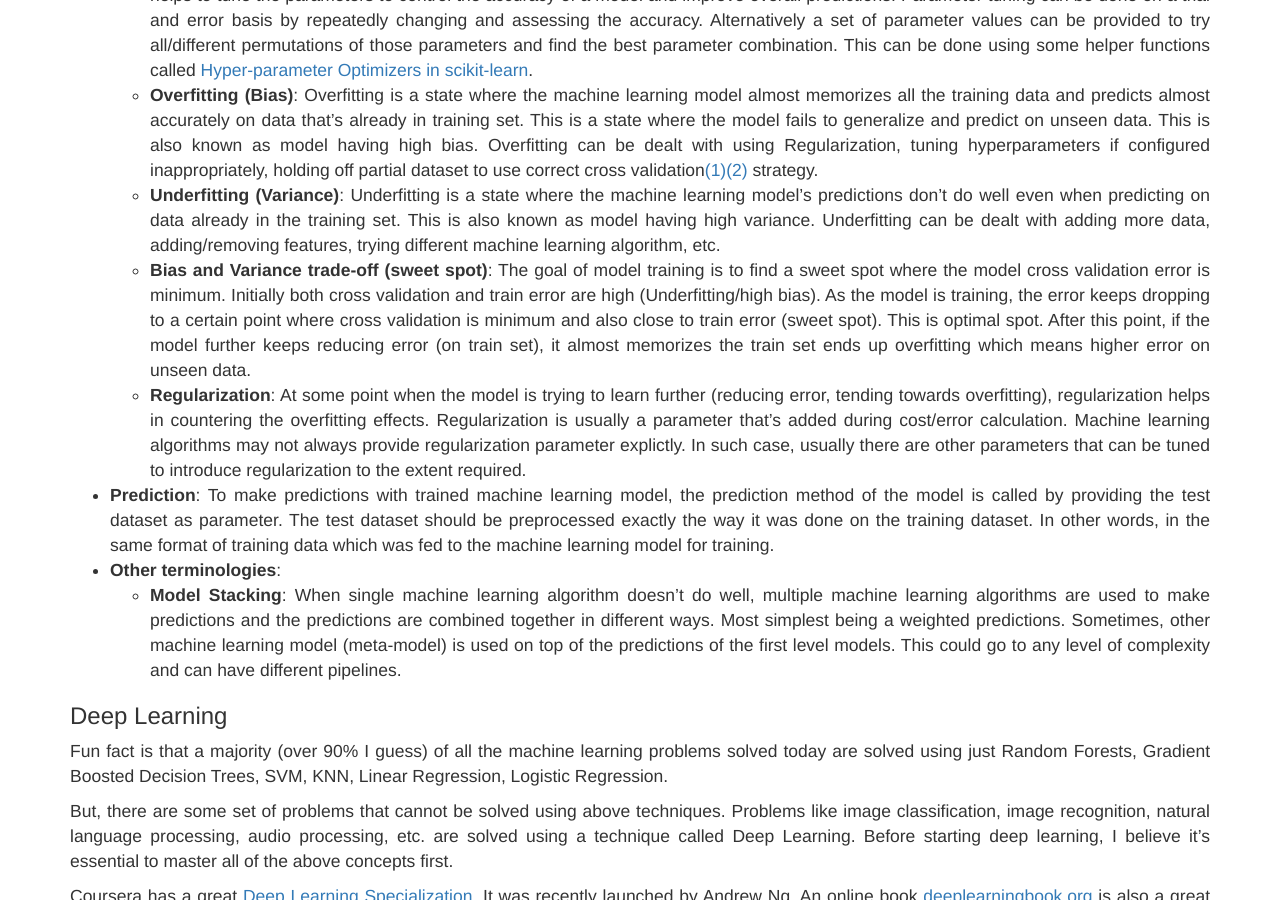
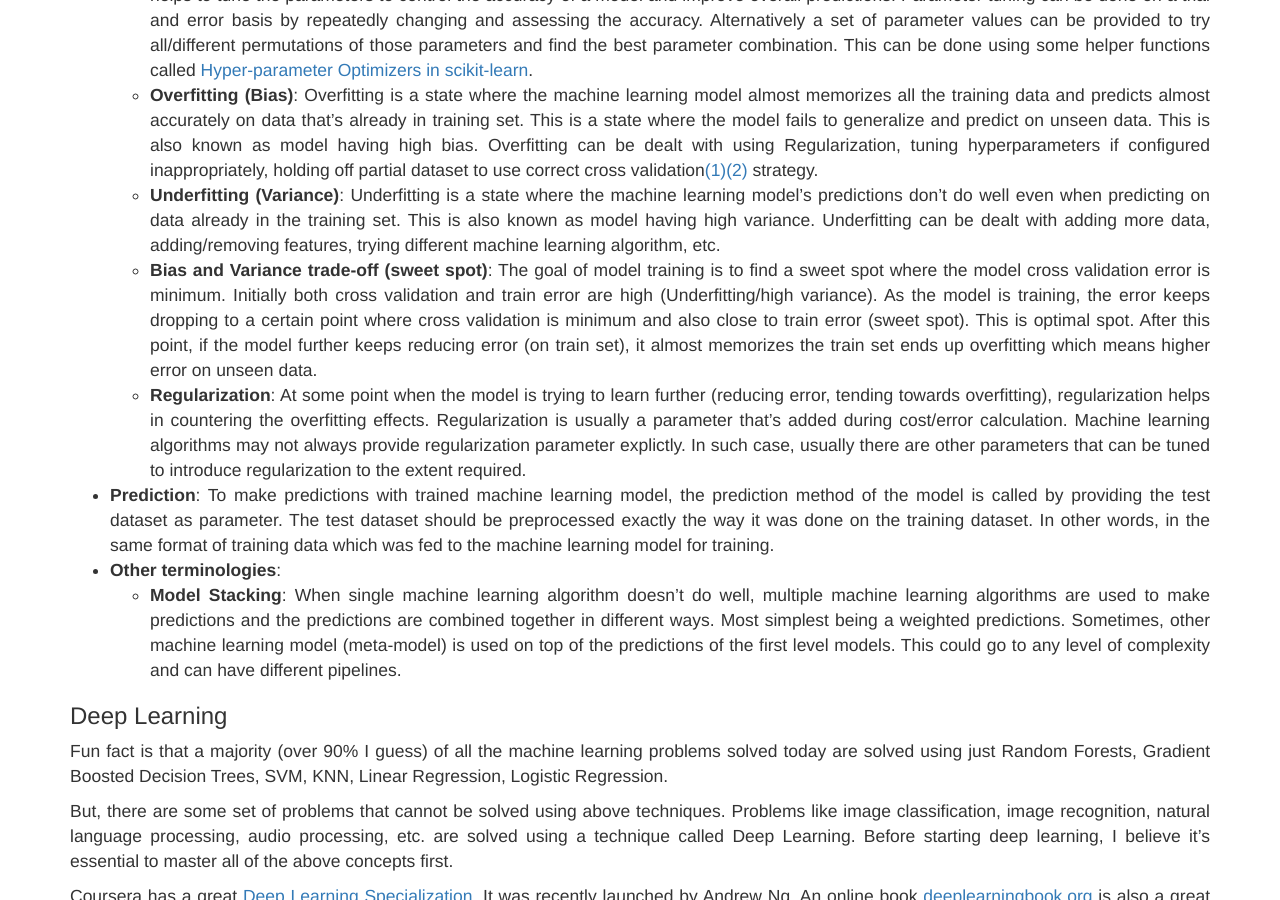
Before and after one commit to devm1023/ML_project, a Jekyll site: the page built from pages/machine-learning-in-one-hour.markdown, in a window 1280 px wide and 900 px high, scrolled down 3347 px. Built offline with Jekyll 4.4.1, drawn with Linux system fonts in a browser that asks for light colours; nearby versions of some CDN libraries; comment, search, counter and statistics services are not loaded.

Commit message:
Update machine-learning-in-one-hour.markdown

```diff
--- a/pages/machine-learning-in-one-hour.markdown
+++ b/pages/machine-learning-in-one-hour.markdown
@@ -83,7 +83,7 @@ _If you want to get a taste of what is Machine Learning about and what it could
   * __Parameter tuning__: Though most of the today's state of the art algorithms have sensible default values for the parameters, it always helps to tune the parameters to control the accuracy of a model and improve overall predictions. Parameter tuning can be done on a trial and error basis by repeatedly changing and assessing the accuracy. Alternatively a set of parameter values can be provided to try all/different permutations of those parameters and find the best parameter combination. This can be done using some helper functions called [Hyper-parameter Optimizers in scikit-learn](http://scikit-learn.org/stable/modules/classes.html#hyper-parameter-optimizers).
   * __Overfitting (Bias)__: Overfitting is a state where the machine learning model almost memorizes all the training data and predicts almost accurately on data that's already in training set. This is a state where the model fails to generalize and predict on unseen data. This is also known as model having high bias. Overfitting can be dealt with using Regularization, tuning hyperparameters if configured inappropriately, holding off partial dataset to use correct cross validation[(1)](http://scikit-learn.org/stable/modules/cross_validation.html)[(2)](https://en.wikipedia.org/wiki/Cross-validation_(statistics)) strategy.
   * __Underfitting (Variance)__: Underfitting is a state where the machine learning model's predictions don't do well even when predicting on data already in the training set. This is also known as model having high variance. Underfitting can be dealt with adding more data, adding/removing features, trying different machine learning algorithm, etc.
-  * __Bias and Variance trade-off (sweet spot)__: The goal of model training is to find a sweet spot where the model cross validation error is minimum. Initially both cross validation and train error are high (Underfitting/high bias). As the model is training, the error keeps dropping to a certain point where cross validation is minimum and also close to train error (sweet spot). This is optimal spot. After this point, if the model further keeps reducing error (on train set), it almost memorizes the train set ends up overfitting which means higher error on unseen data.
+  * __Bias and Variance trade-off (sweet spot)__: The goal of model training is to find a sweet spot where the model cross validation error is minimum. Initially both cross validation and train error are high (Underfitting/high variance). As the model is training, the error keeps dropping to a certain point where cross validation is minimum and also close to train error (sweet spot). This is optimal spot. After this point, if the model further keeps reducing error (on train set), it almost memorizes the train set ends up overfitting which means higher error on unseen data.
   * __Regularization__: At some point when the model is trying to learn further (reducing error, tending towards overfitting), regularization helps in countering the overfitting effects. Regularization is usually a parameter that's added during cost/error calculation. Machine learning algorithms may not always provide regularization parameter explictly. In such case, usually there are other parameters that can be tuned to introduce regularization to the extent required.
 * __Prediction__: To make predictions with trained machine learning model, the prediction method of the model is called by providing the test dataset as parameter. The test dataset should be preprocessed exactly the way it was done on the training dataset. In other words, in the same format of training data which was fed to the machine learning model for training.
 * __Other terminologies__:
```
